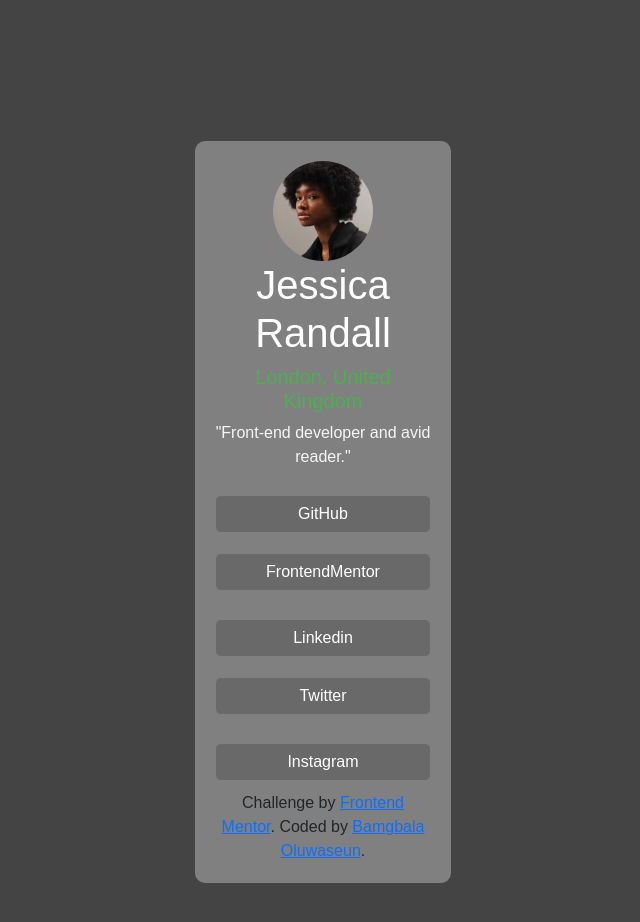
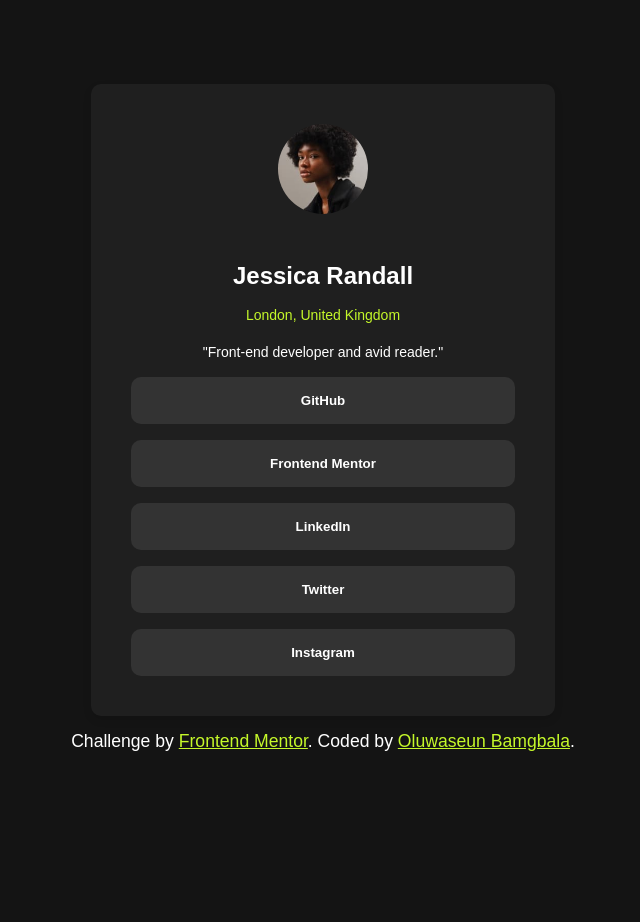
Before and after one commit to charly-codes1/social-links-page, a plain HTML site: page index.html in a window 1280 px wide. Shown: the whole page, without its empty margins (317-957 px from the left). After the commit the page ends 800 px from the top, so only its background shows below. Drawn offline with nearby package versions, Linux system fonts and the light colour scheme.

Commit message:
recent commit

```diff
--- a/css/style.css
+++ b/css/style.css
@@ -1,87 +1,102 @@
+
 body {
     display: flex;
     justify-content: center;
-    align-items : center;
-    height : 100vh;
+    align-items: center;
+    height: 100vh;
     font-family: Arial, sans-serif;
-    padding-right: 40%;
-    padding-left : 40%;
-    padding-bottom:40%;
-    background-color: #444444;
-    padding-top: 40%
-
+    background-color: #141414;
+    margin: 0;
+    padding: 0;
     }
 
+    /* Card Styling */
     .cards {
-background-color:#fff;
+    background-color: #1f1f1f;
+    padding: 40px;
+    max-width: 384px; /* Ensures proper scaling */
+    width: 100%;
     border-radius: 10px;
-box-shadow: 0 4px 8px rgba (0,0,0,0.1);
-padding:20px;
     text-align: center;
-width:300px
+    color: #ffffff;
+    box-shadow: 0 4px 8px rgba(0, 0, 0, 0.1);
     }
 
+    /* Profile Image */
     .profile-image {
-    border-radius : 50%;
-    width:100px;
-    height : 100px;
-    align-items: center;
+    width: 90px;
+    height: 90px;
+    border-radius: 50%;
+    margin-bottom: 28px;
     }
+
+    /* Typography */
+    .h1 {
+    font-size: 24px;
+    margin-bottom: 8px;
+    color: #ffffff;
+    }
+
+    p {
+    font-size: 14px;
+    line-height: 1.6;
+    color: #FFFFFF;
+    }
+
+    .header{
+        color:#c5f82a ;
+    }
+    /* Button Styling */
     .columns {
-    margin-top: 15px;
+    gap: 16px; /* Adds consistent spacing between buttons */
     display: flex;
     flex-direction: column;
     align-items: center;
-
     }
 
-.columns button{
-    display: block;
-    margin: 5px 0;
-
-}
-.  button{
-    display:block;
-    margin:5px 0;
-    text-decoration:none;
-    color :#007BFF;
+    .columns button {
+    border-radius: 10px;
+    padding: 16px;
+    font-weight: bold;
+    width: 100%;
+    text-align: center;
+    background-color: #333333;
+    color: #ffffff;
+    border: none;
+    transition: background-color 0.3s, box-shadow 0.3s;
+    /* border-radius: 5%; */
     }
 
-
-.container-fluid{
-    background-color:gray
+    .columns button:hover {
+    background-color: #c5f82a;
+    color: #141414;
+    box-shadow: 0 0 10px #c5f82a;
     }
 
-/*
-.container-fluid{
-    background-color:#444444;
-} */
-
-
-p{
-color:whitesmoke
+    /* Responsive Adjustments */
+    @media (max-width: 768px) {
+    .cards {
+        padding: 24px;
     }
 
-.lond{
-    color: #4CAF50;
+    .columns button {
+        font-size: 14px;
+        padding: 12px;
+    }
     }
 
-.links button {
-margin : 10px 0;
-width: 100%;
-text-outline
+    .attribution {
+        position: absolute;
+        bottom: 3rem;
+        left: 50%;
+        -webkit-transform: translateX(-50%);
+        -ms-transform: translateX(-50%);
+        transform: translateX(-50%);
+        font-size: 1.1rem;
+        text-align: center;
+        color: #ffffff;;
     }
 
-
-.btn {
-background-color: #696969;
-color: white;
-border: 1px solid #808080;
+    .attribution a {
+        color: #c5f82a;
     }
-
-
-.btn:hover {
-    background-color: green;
-    border-color: green;
-    color: white;
-}
--- a/index.html
+++ b/index.html
@@ -5,37 +5,26 @@
   <meta name="viewport" co`ntent="width=device-width, initial-scale=1.0"> <!-- displays site properly based on user's device -->
 
   <link rel="icon" type="image/png" sizes="32x32" href="./assets/images/favicon-32x32.png">
-
   <title>Frontend Mentor | Social links profile</title>
-  <!-- bootstrap cdn -->
-  <link href="https://cdn.jsdelivr.net/npm/bootstrap@5.3.0-alpha1/dist/css/bootstrap.min.css" rel="stylesheet">
   <link rel="stylesheet" href="css/style.css">
 </head>
 <body>
-  <div class=" container-fluid cards ">
-    <img src="assets/images/avatar-jessica.jpeg" alt="" srcset="" class="profile-image">
-        <h1 class="text-white">Jessica Randall</h1>
-      <h5 class="lond">London, United Kingdom</h5>
+  <div class="cards">
+      <img src="assets/images/avatar-jessica.jpeg" class="profile-image" alt="Jessica Randall">
+      <h1 class="h1">Jessica Randall</h1>
+      <p class="header">London, United Kingdom</p>
       <p>"Front-end developer and avid reader."</p>
-      <div class="links">
-        <div class="d-grid gap-2 col-6 mx-auto w-100">
-          <button class="btn" type="button">GitHub</button>
+      <div class="columns">
+      <button>GitHub</button>
+      <button>Frontend Mentor</button>
+      <button>LinkedIn</button>
+      <button>Twitter</button>
+      <button>Instagram</button>
       </div>
-        <div class="d-grid gap-2 col-6 mx-auto w-100">
-          <button class="btn" type="button">FrontendMentor</button>
-          <button class="btn" type="button">Linkedin</button>
-        </div>
-        <div class="d-grid gap-2 col-6 mx-auto w-100">
-          <button class="btn" type="button">Twitter</button>
-          <button class="btn" type="button">Instagram</button>
     </div>
     <div class="attribution">
       Challenge by <a href="https://www.frontendmentor.io?ref=challenge" target="_blank">Frontend Mentor</a>.
-        Coded by <a href="#">Bamgbala Oluwaseun</a>.
+      Coded by <a href="https://github.com/charly-codes1" target="_blank" rel="noopener">Oluwaseun Bamgbala</a>.
     </div>
-    </div>
-  </div>
-  <script src="https://cdn.jsdelivr.net/npm/@popperjs/core@2.11.6/dist/umd/popper.min.js"></script>
-    <script src="https://cdn.jsdelivr.net/npm/bootstrap@5.3.0-alpha1/dist/js/bootstrap.min.js"></script>
 </body>
   </html>
```
Also changed, not shown: assets/images/screenshoot-no hover reaalll.jpg (added), assets/images/screenshot.jpg (deleted), 1 other file. Lines whose indentation alone changed are shown as unchanged.
